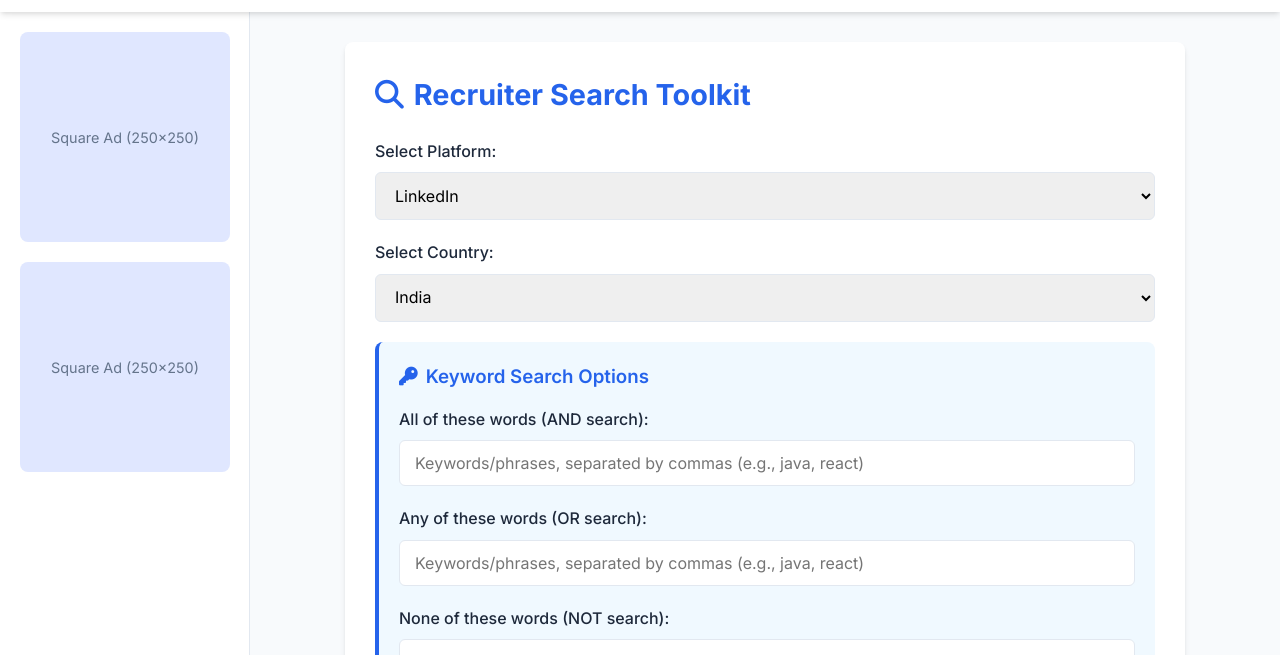
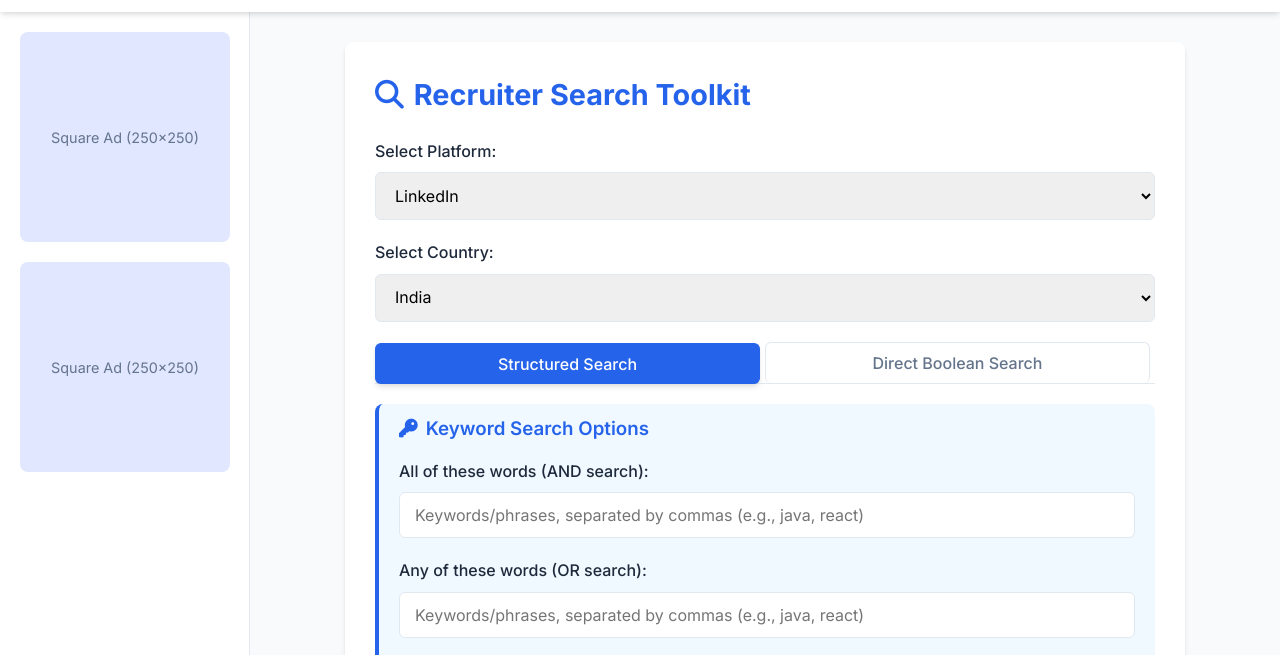
Before and after one commit to Recruithelp/Recruithelp, a plain HTML site: page x-ray-search.html in a window 1280 px wide. Shown: the part 115-770 px from the top of the page. Drawn offline with Linux system fonts and the light colour scheme.

Commit message:
Update x-ray-search.html

```diff
--- a/x-ray-search.html
+++ b/x-ray-search.html
@@ -273,7 +273,6 @@
         display: flex;
       }
     }
-
     /* Animation for output */
     .fade-in {
       animation: fadeIn 0.5s ease-in-out;
@@ -282,6 +281,49 @@
     @keyframes fadeIn {
       from { opacity: 0; transform: translateY(10px); }
       to { opacity: 1; transform: translateY(0); }
+    }
+
+    /* Tab styles for boolean options */
+    .tab-container {
+      display: flex;
+      margin-bottom: 20px;
+      border-bottom: 1px solid var(--border-color);
+    }
+
+    .tab-button {
+      background-color: var(--white);
+      border: 1px solid var(--border-color);
+      border-bottom: none;
+      padding: 10px 20px;
+      cursor: pointer;
+      font-weight: 500;
+      color: var(--text-light);
+      border-top-left-radius: 6px;
+      border-top-right-radius: 6px;
+      transition: all 0.3s ease;
+      margin-right: 5px; /* Space between tabs */
+    }
+
+    .tab-button:hover {
+      background-color: #f0f9ff;
+      color: var(--primary-blue);
+    }
+
+    .tab-button.active {
+      background-color: var(--primary-blue);
+      color: var(--white);
+      border-color: var(--primary-blue);
+      transform: translateY(1px); /* Slight lift */
+      box-shadow: var(--shadow);
+    }
+
+    .tab-content {
+      display: none;
+      padding-top: 10px; /* Space from tabs */
+    }
+
+    .tab-content.active {
+      display: block;
     }
   </style>
 </head>
@@ -352,22 +394,32 @@
           </select>
         </div>
 
-        <div class="keyword-section">
+        <div class="tab-container">
+          <button class="tab-button active" onclick="openTab(event, 'structuredSearch')">Structured Search</button>
+          <button class="tab-button" onclick="openTab(event, 'directBooleanSearch')">Direct Boolean Search</button>
+        </div>
+
+        <div id="structuredSearch" class="tab-content active keyword-section">
           <h3><i class="fas fa-key" style="margin-right: 8px;"></i>Keyword Search Options</h3>
-
           <div class="form-group">
             <label for="allKeywords">All of these words (AND search):</label>
             <input type="text" id="allKeywords" placeholder="Keywords/phrases, separated by commas (e.g., java, react)">
           </div>
-
           <div class="form-group">
             <label for="anyKeywords">Any of these words (OR search):</label>
             <input type="text" id="anyKeywords" placeholder="Keywords/phrases, separated by commas (e.g., java, react)">
           </div>
-
           <div class="form-group">
             <label for="excludeKeywords">None of these words (NOT search):</label>
             <input type="text" id="excludeKeywords" placeholder="Keywords/phrases, separated by commas (e.g., fresher, intern)">
+          </div>
+        </div>
+
+        <div id="directBooleanSearch" class="tab-content keyword-section">
+          <h3><i class="fas fa-code" style="margin-right: 8px;"></i>Direct Boolean Search</h3>
+          <div class="form-group">
+            <label for="directKeywords">Enter Boolean Keywords:</label>
+            <input type="text" id="directKeywords" placeholder='e.g. "java developer" AND "spring" NOT "junior"'>
           </div>
         </div>
 
@@ -385,6 +437,7 @@
       navLinks.classList.toggle('active');
     });
 
+    // Function to toggle country field visibility based on platform
     function toggleCountryField() {
       const site = document.getElementById("site").value;
       const countryContainer = document.getElementById("countryContainer");
@@ -404,7 +457,6 @@
     // Helper function to process keywords based on a delimiter
     function processKeywords(input, delimiter) {
        if (!input.trim()) return [];
-
        return input.split(delimiter)
                   .map(part => part.trim()) // Trim whitespace from each part
                   .filter(part => part);    // Remove any empty strings
@@ -420,16 +472,46 @@
       return `"${keyword}"`;
     }
 
+    // Function to handle tab switching
+    let currentActiveTab = 'structuredSearch'; // Keep track of the active tab
+
+    function openTab(evt, tabName) {
+      // Declare all variables
+      let i, tabcontent, tablinks;
+
+      // Get all elements with class="tab-content" and hide them
+      tabcontent = document.getElementsByClassName("tab-content");
+      for (i = 0; i < tabcontent.length; i++) {
+        tabcontent[i].style.display = "none";
+        tabcontent[i].classList.remove('active'); // Remove active class from content
+      }
+
+      // Get all elements with class="tab-button" and remove the class "active"
+      tablinks = document.getElementsByClassName("tab-button");
+      for (i = 0; i < tablinks.length; i++) {
+        tablinks[i].classList.remove("active");
+      }
+
+      // Show the current tab, and add an "active" class to the button that opened the tab
+      document.getElementById(tabName).style.display = "block";
+      document.getElementById(tabName).classList.add('active'); // Add active class to content
+      evt.currentTarget.classList.add("active");
+
+      currentActiveTab = tabName; // Update the active tab
+    }
+
+    // Main function to generate the search URL
     function generateSearch() {
       const platform = document.getElementById("site").value;
       const country = document.getElementById("country").value;
 
-      // Get keyword inputs
+      let keywordQuery = "";
+
+      // Determine which search method is active
+      if (currentActiveTab === 'structuredSearch') {
         const allKeywordsInput = document.getElementById("allKeywords").value.trim();
         const anyKeywordsInput = document.getElementById("anyKeywords").value.trim();
         const excludeKeywordsInput = document.getElementById("excludeKeywords").value.trim();
-
-      let keywordQuery = "";
 
         // Process ALL keywords (AND) - uses comma as delimiter
         if (allKeywordsInput) {
@@ -455,7 +537,7 @@
 
         // Process EXCLUDE keywords (NOT) - uses comma as delimiter
         if (excludeKeywordsInput) {
-        const keywords = processKeywords(excludeKeywordsInput, ','); // CHANGED: Use comma delimiter
+          const keywords = processKeywords(excludeKeywordsInput, ',');
           if (keywords.length > 0) {
             // Each excluded term is formatted and prepended with '-'
             // Then joined by a space, as Google NOT operators are space-separated
@@ -466,6 +548,10 @@
               keywordQuery = notPart;
             }
           }
+        }
+      } else if (currentActiveTab === 'directBooleanSearch') {
+        // Direct Boolean Search logic
+        keywordQuery = document.getElementById("directKeywords").value.trim();
       }
 
       const tldMap = {
@@ -525,6 +611,8 @@
       if (mobileToggle && !mobileToggle.hasAttribute('aria-label')) {
           mobileToggle.setAttribute('aria-label', 'Toggle navigation');
       }
+      // Set the default active tab on load
+      document.querySelector('.tab-button').click(); // Simulates a click on the first tab
     };
   </script>
 </body>
```
Lines whose indentation alone changed are shown as unchanged.
